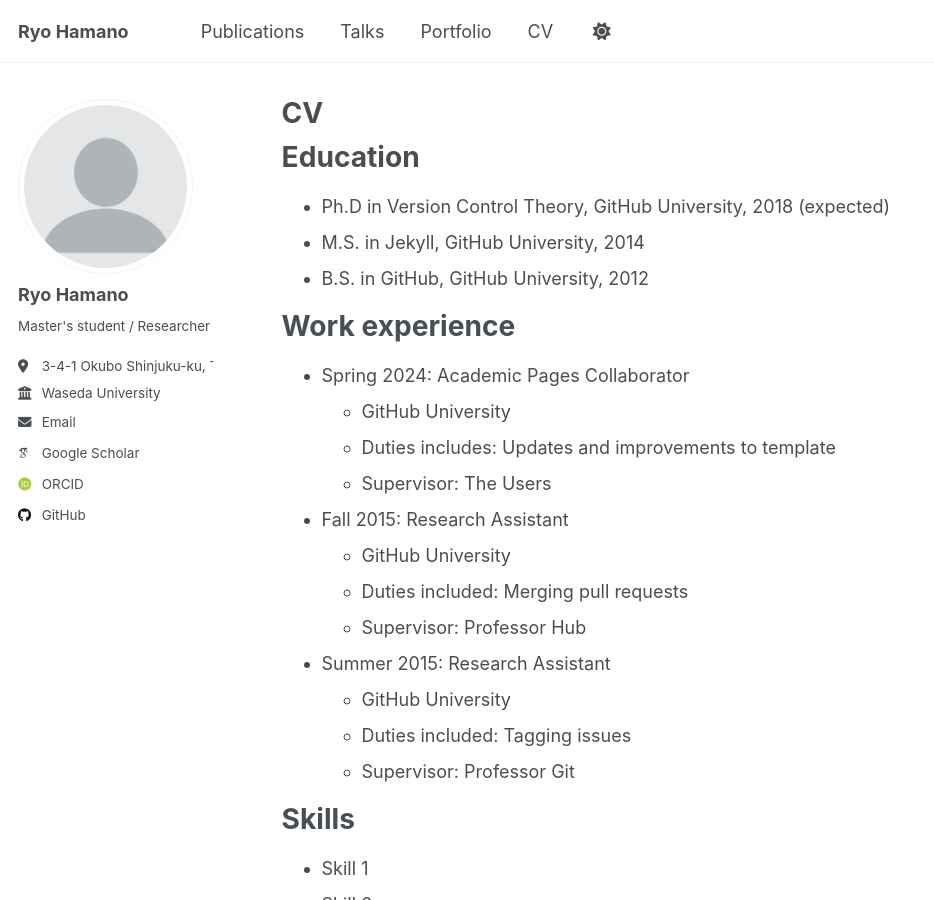
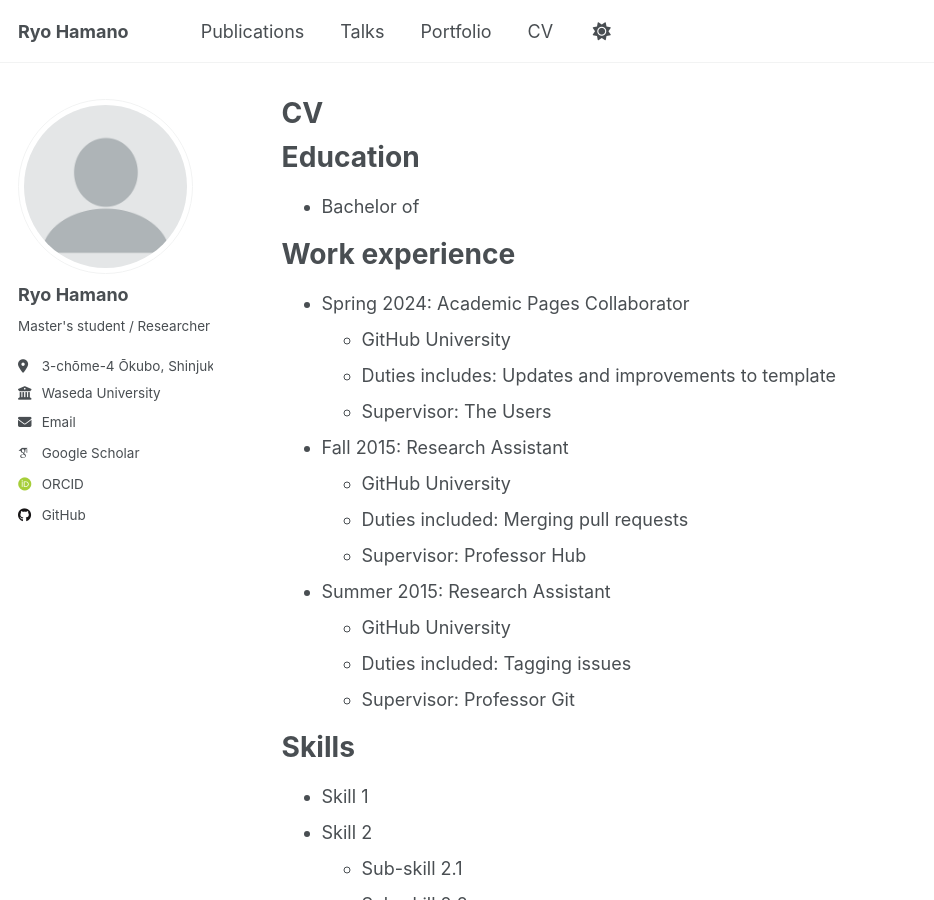
Before and after one commit to ryohamano/ryohamano.github.io, a Jekyll site: the page built from _pages/cv.md, in a window 1280 px wide and 900 px high. Shown: the whole window, without its empty margins (0-934 px from the left). Built offline with Jekyll 4.4.1, drawn with Linux system fonts in a browser that asks for light colours; some web fonts are replaced.

Commit message:
change config

```diff
--- a/_config.yml
+++ b/_config.yml
@@ -26,13 +26,13 @@
   name             : "Ryo Hamano"
   pronouns         : # example: "she/her"
   bio              : "Master's student / Researcher"
-  location         : "3-4-1 Okubo Shinjuku-ku, Tokyo 169-8555 Nishiwaseda campus Bldg. 55" # e.g. 〒169-8555　東京都新宿区大久保３丁目４−１  早稲田大学西早稲田キャンパス　55N-310B
+  location         : "3-chōme-4 Ōkubo, Shinjuku City, Tokyo 169-0072" # e.g. 〒169-8555　東京都新宿区大久保３丁目４−１  早稲田大学西早稲田キャンパス　55N-310B
   employer         : "Waseda University"
   uri              : # URL
   email            : "ryohamamba71824@fuji.waseda.jp"
 
   # Academic websites
-  Mochizuki Group  : "https://mochizuki.w.waseda.jp/"
+  Mochizuki        : "https://mochizuki.w.waseda.jp/"
   academia         : # URL
   arxiv            : # URL - Update with the correct link to your profile
   googlescholar    : "https://scholar.google.com/citations?hl=en&user=mur8xX0AAAAJ&view_op=list_works&gmla=AH8HC4xsy7Nvo2gnnEwxEezcKN6QL68UQuaUzhOSu2TQNQ8pyb84Umw3XdmCBMRBtRt4cffg560ZL850cmbVH1tN"
--- a/_pages/cv.md
+++ b/_pages/cv.md
@@ -11,9 +11,7 @@
 
 Education
 ======
-* Ph.D in Version Control Theory, GitHub University, 2018 (expected)
-* M.S. in Jekyll, GitHub University, 2014
-* B.S. in GitHub, GitHub University, 2012
+* Bachelor of
 
 Work experience
 ======
```
Also changed, not shown: _pages/about.md (+2 -1 lines).
